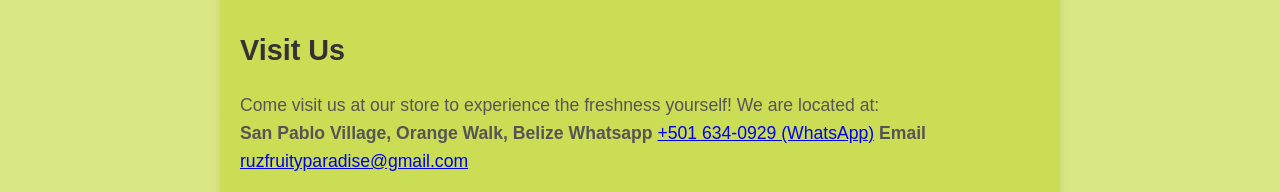
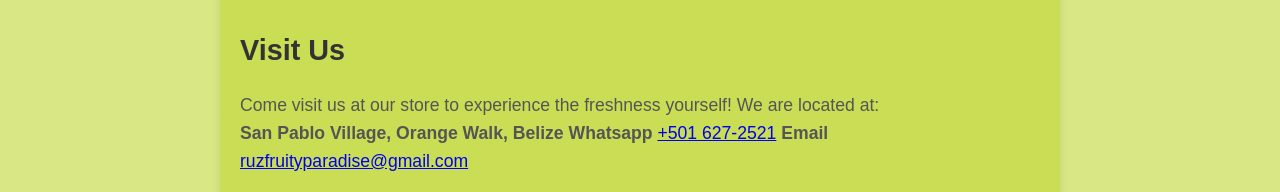
Before and after one commit to 8jo00/Ruz-Fruity-Paradies, a plain HTML site: page blog.html in a window 1280 px wide. Shown: the part 1660-1852 px from the top of the page. Drawn offline with Linux system fonts and the light colour scheme; grey boxes are pictures that could not be loaded.

Commit message:
Add files via upload

```diff
--- a/blog.html
+++ b/blog.html
@@ -67,7 +67,7 @@
                 <br>
                 <strong>San Pablo Village, Orange Walk, Belize</strong>
                 <strong>Whatsapp</strong>
-                <a href="https://wa.me/5016340929" target="_blank">+501 634-0929 (WhatsApp)</a>
+                <a href="https://wa.me/5016272521" target="_blank">+501 627-2521</a>
                 <strong>Email</strong>
                 <a href="mailto:https://ruzfruityparadise@gmail.com">ruzfruityparadise@gmail.com</a>
             </p>
```
